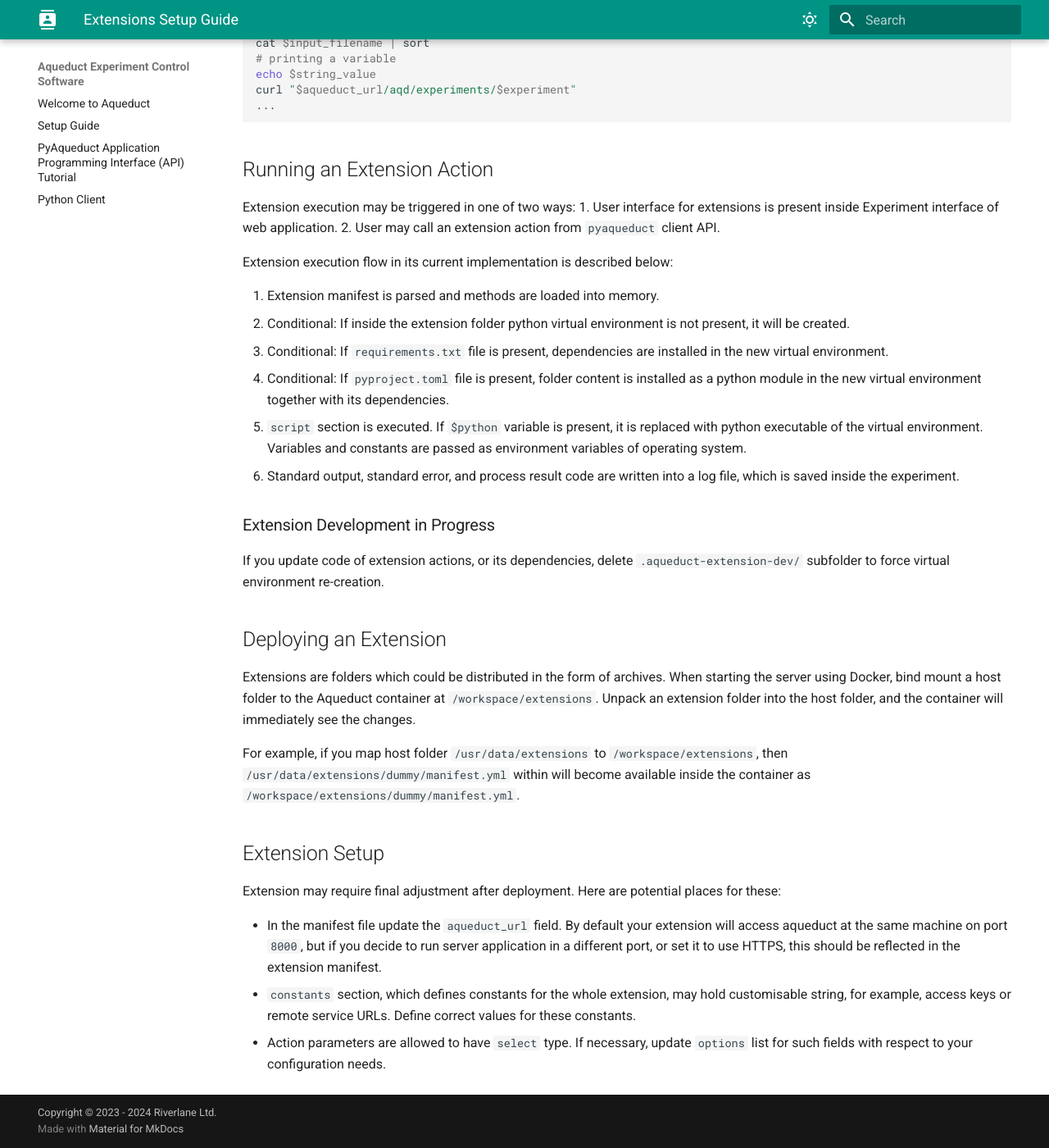
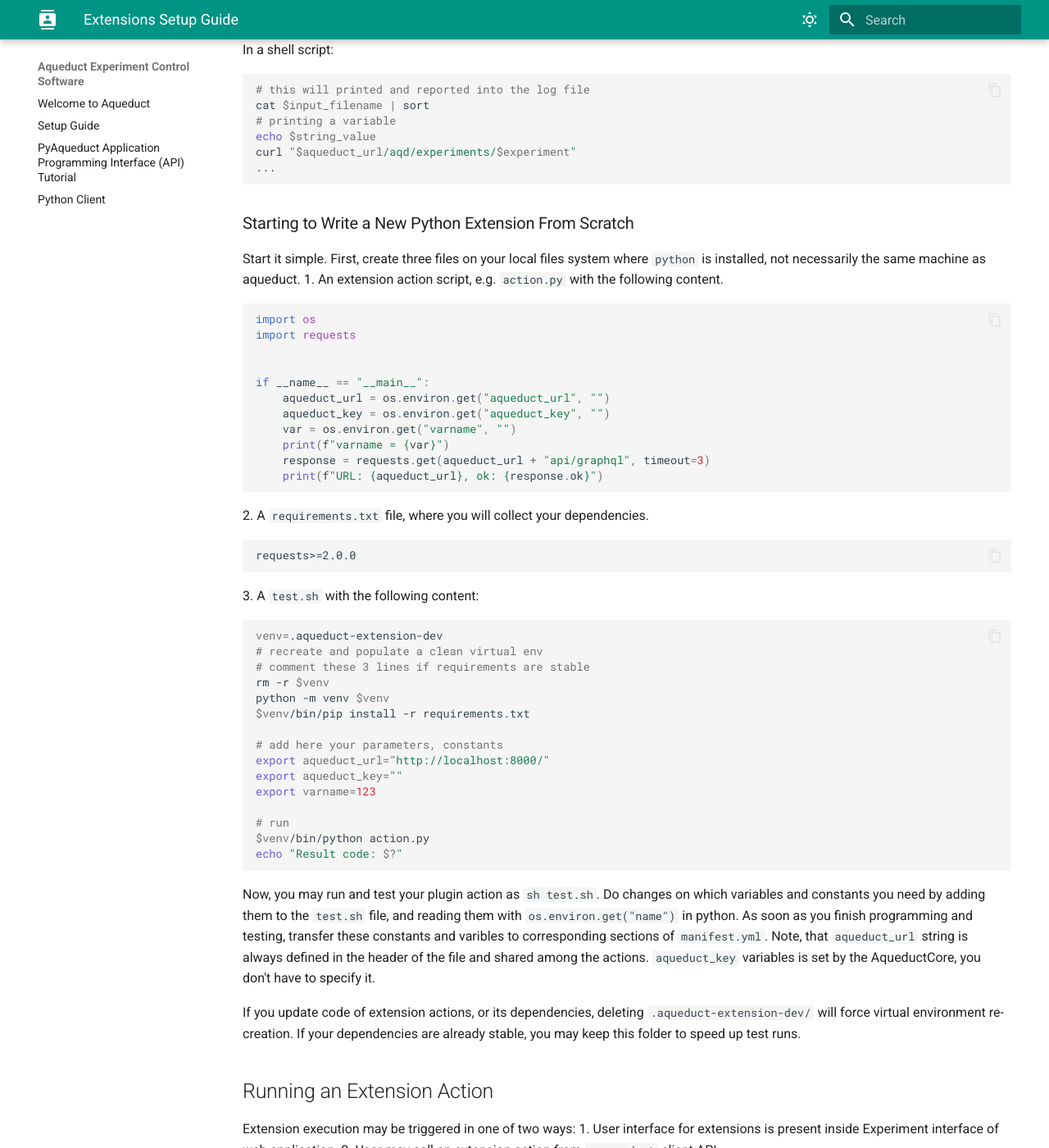
Before and after one commit to AqueductHub/aqueductcore, an MkDocs documentation site: the page built from docs/extensions.md, in a window 1280 px wide and 1400 px high, scrolled down 3736 px. Shown: the whole window at 82% size. Built offline with MkDocs 1.6.1 and Material for MkDocs 9.7.7, drawn with Linux system fonts in a browser that asks for light colours; the version menu is left out; some of the changed text lies outside the part shown.

Commit message:
adding section on writing code

````diff
--- a/docs/extensions.md
+++ b/docs/extensions.md
@@ -80,7 +80,11 @@
     name: example bash action
     description: runs a bash script
     # this may include calling other binaries or
-    # running other language interpreters
+    # running other language interpreters.
+    # Note, we use `sh` here to run a shell script.
+    # If you want to call it as `./example.sh`, you
+    # should give the file rights to execute:
+    # `chmod +x example.sh`.
     script: >
       sh example.sh
     parameters:
@@ -110,7 +114,7 @@
 In the current implementation, extensions are assumed to run on the same machine
 as the server application, so this address will be a `http://localhost:8000/` or similar.
 
-Optional `params` section allows the definition key-value pairs for constants shared across
+Optional `constants` section allows the definition key-value pairs for constants shared across
 all extension action executions.  Examples of this may include third-party service credentials,
 or a database connection string, which are shared among all service installation users.
 If your users need to use such services with different credentials, we encourage you to
@@ -194,6 +198,52 @@
 ...
 ```
 
+### Starting to Write a New Python Extension From Scratch
+
+Start it simple. First, create three files on your local files system where `python` is installed, not necessarily the same machine as aqueduct.
+1. An extension action script, e.g. `action.py` with the following content.
+    ```python
+    import os
+    import requests
+
+
+    if __name__ == "__main__":
+        aqueduct_url = os.environ.get("aqueduct_url", "")
+        aqueduct_key = os.environ.get("aqueduct_key", "")
+        var = os.environ.get("varname", "")
+        print(f"varname = {var}")
+        response = requests.get(aqueduct_url + "api/graphql", timeout=3)
+        print(f"URL: {aqueduct_url}, ok: {response.ok}")
+    ```
+2. A `requirements.txt` file, where you will collect your dependencies.
+    ```
+    requests>=2.0.0
+    ```
+3. A `test.sh` with the following content:
+    ```sh
+    venv=.aqueduct-extension-dev
+    # recreate and populate a clean virtual env
+    # comment these 3 lines if requirements are stable
+    rm -r $venv
+    python -m venv $venv
+    $venv/bin/pip install -r requirements.txt
+
+    # add here your parameters, constants
+    export aqueduct_url="http://localhost:8000/"
+    export aqueduct_key=""
+    export varname=123
+
+    # run
+    $venv/bin/python action.py
+    echo "Result code: $?"
+    ```
+
+Now, you may run and test your plugin action as `sh test.sh`. Do changes on which variables and constants you need by adding them to the `test.sh` file, and reading them with `os.environ.get("name")` in python. As soon as you finish programming and testing, transfer these constants and varibles to corresponding sections of `manifest.yml`. Note, that `aqueduct_url` string
+is always defined in the header of the file and shared among the actions. `aqueduct_key` variables is set by the AqueductCore, you don't have to specify it.
+
+If you update code of extension actions, or its dependencies, deleting `.aqueduct-extension-dev/`
+will force virtual environment re-creation. If your dependencies are already stable, you may keep this folder to speed up test runs.
+
 ## Running an Extension Action
 
 Extension execution may be triggered in one of two ways:
@@ -208,11 +258,6 @@
    2. Conditional: If `pyproject.toml` file is present, folder content is installed as a python module in the new virtual environment together with its dependencies.
 3. `script` section is executed. If `$python` variable is present, it is replaced with python executable of the virtual environment. Variables and constants are passed as environment variables of operating system.
 4. Standard output, standard error, and process result code are written into a log file, which is saved inside the experiment.
-
-### Extension Development in Progress
-
-If you update code of extension actions, or its dependencies, delete `.aqueduct-extension-dev/`
-subfolder to force virtual environment re-creation.
 
 ## Deploying an Extension
 
````
